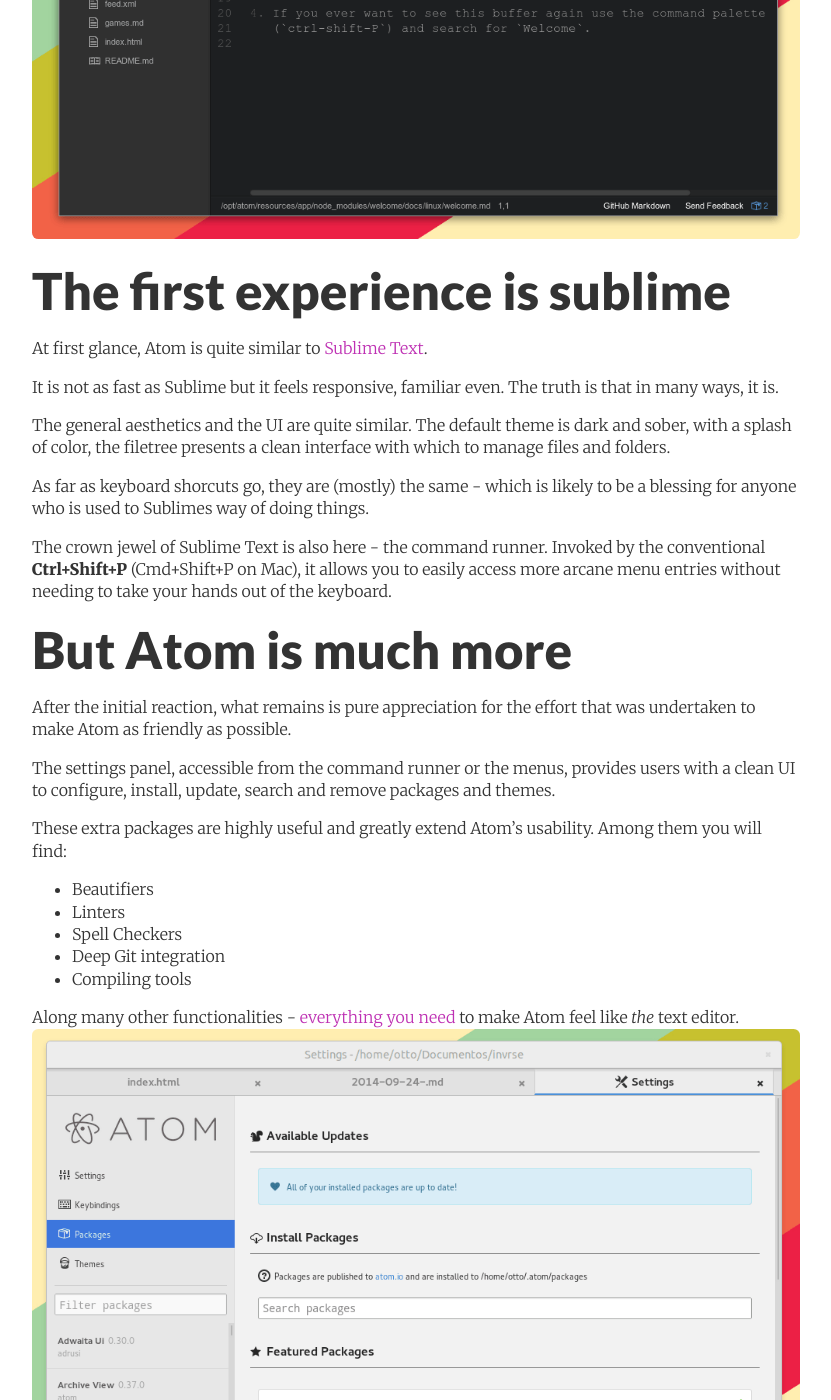
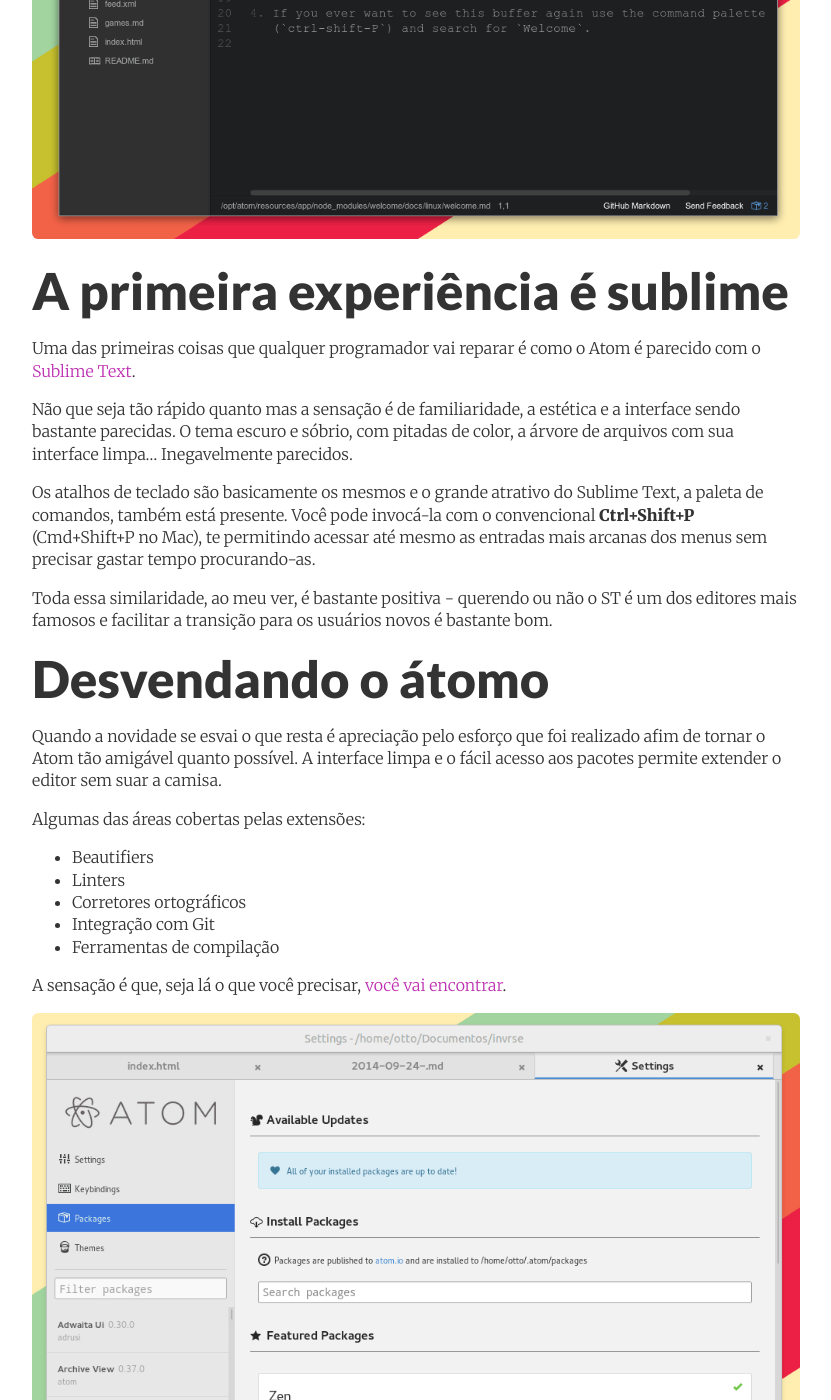
Before and after one commit to ThaisRobba/invrse-pt, a Jekyll site: the page built from _posts/2014-09-24-atom-review.md, in a window 1280 px wide and 1400 px high, scrolled down 807 px. Shown: the whole window, without its empty margins (224-1055 px from the left). Built offline with Jekyll 4.4.1, drawn with Linux system fonts in a browser that asks for light colours; nearby versions of some CDN libraries; comment, search, counter and statistics services are not loaded; some of the changed text lies outside the part shown.

Commit message:
post traduzido

```diff
--- a/_posts/2014-09-24-atom-review.md
+++ b/_posts/2014-09-24-atom-review.md
@@ -1,74 +1,73 @@
 ---
 layout:     post
-title:      Atom review - Learn to love the bomb
+title:      Atom - Aprenda a amar a bomba
 date:       2014-09-24 20:00:00
-permalink:  pt/review-editor-atom
+permalink:  review-editor-atom
 categories:
     - review
     - text editor
 comments:   true
-lang:       pt
 ---
-[Atom](https://atom.io/) is a free and open-source text-editor made by [Github](https://github.com/). It is highly modular, hackable and flexible - so if it doesn't fit your workflow out of the box, odds are that you can solve that by installing a few packages and changing a few configurations.
+
+<a href="http://atom.io/" target="_blank">Atom</a> é um editor de texto gratuito e open-source feito pelo pessoal da <a href="https://github.com/" target="_blank">Github</a>. Ele é altamente modular, 'hackeável' e flexível - então se ele não encaixar de imediato na sua produção, é bem fácil adequá-lo instalando algumas extensões e mudando algumas configurações.
 
 ![Basic Atom, after you start it]({{site.baseurl}}/assets/atom/basic.png)
 
 
-##The first experience is sublime
+##A primeira experiência é sublime
 
-At first glance, Atom is quite similar to [Sublime Text](http://www.sublimetext.com/).
+Uma das primeiras coisas que qualquer programador vai reparar é como o Atom é parecido com o <a href="http://www.sublimetext.com" target="_blank">Sublime Text</a>.
 
-It is not as fast as Sublime but it feels responsive, familiar even. The truth is that in many ways, it is.
+Não que seja tão rápido quanto mas a sensação é de familiaridade, a estética e a interface sendo bastante parecidas. O tema escuro e sóbrio, com pitadas de color, a árvore de arquivos com sua interface limpa... Inegavelmente parecidos.
 
-The general aesthetics and the UI are quite similar. The default theme is dark and sober, with a splash of color, the filetree presents a clean interface with which to manage files and folders.
+Os atalhos de teclado são basicamente os mesmos e o grande atrativo do Sublime Text, a paleta de comandos, também está presente. Você pode invocá-la com o convencional **Ctrl+Shift+P** (Cmd+Shift+P no Mac), te permitindo acessar até mesmo as entradas mais arcanas dos menus sem precisar gastar tempo procurando-as.
 
-As far as keyboard shorcuts go, they are (mostly) the same - which is likely to be a blessing for anyone who is used to Sublimes way of doing things.
+Toda essa similaridade, ao meu ver, é bastante positiva - querendo ou não o ST é um dos editores mais famosos e facilitar a transição para os usuários novos é bastante bom.
 
-The crown jewel of Sublime Text is also here - the command runner. Invoked by the conventional **Ctrl+Shift+P** (Cmd+Shift+P on Mac), it allows you to easily access more arcane menu entries without needing to take your hands out of the keyboard.
+##Desvendando o átomo
 
-##But Atom is much more
+Quando a novidade se esvai o que resta é apreciação pelo esforço que foi realizado afim de tornar o Atom tão amigável quanto possível. A interface limpa e o fácil acesso aos pacotes permite extender o editor sem suar a camisa.
 
-After the initial reaction, what remains is pure appreciation for the effort that was undertaken to make Atom as friendly as possible.
-
-The settings panel, accessible from the command runner or the menus, provides users with a clean UI to configure, install, update, search and remove packages and themes.
-
-These extra packages are highly useful and greatly extend Atom's usability. Among them you will find:
+Algumas das áreas cobertas pelas extensões:
 
 - Beautifiers
 - Linters
-- Spell Checkers
-- Deep Git integration
-- Compiling tools
+- Corretores ortográficos
+- Integração com Git
+- Ferramentas de compilação
 
-Along many other functionalities - [everything you need]({{site.baseurl}}/atom-recommended-packages) to make Atom feel like *the* text editor.
+A sensação é que, seja lá o que você precisar, [você vai encontrar]({{site.baseurl}}/atom-pacotes-recomendados).
+
 ![Atoms package manager]({{site.baseurl}}/assets/atom/package.png)
 
 
-##Splitting the atom
+##Dividindo o átomo
 
-The reason why Atom is so incredibly extensible is due to the architecture choices made by the folks at Github. It is coded in Coffeescript and runs on top of Atom-Shell - essentially a browser-view for native desktop applications.
+O motivo pelo qual o Atom é tão maleável é a escolha de arquitetura feita pelo pessoal da Github. Escrito em CoffeeScript, rodando em cima do Atom-Shell - essencialmente uma janela de browser para aplicativos nativos de desktop.
 
-You can freely open the developer tools - the same ones you have on Chrome/Chromium - and modify anything you see to your hearts content.
+O legal disso é que você consegue abrir as ferramentas de desenvolvedor - as mesmas que existem no Chrome - e modificar tudo e qualquer coisa no programa.
 
-Don't like the scroll bar? Change it. Not happy with the cursor color? Change it. All of this accessible by pressing **Ctrl+Shift+I** (Cmd+Shift+I on Mac).
+Não gostou da barra de scroll? Pode mudar. Não está feliz com a cor do cursor? Pode mudar também. Basta apertar **Ctrl+Shift+I** (Cmd+Shift+I no Mac).
 
-It might take a bit longer to perfect the tool for your liking but after you do so, anything else will feel wrong.
+Isso pode tomar um certo tempo mas a ferramenta ficará ao seu gosto!
 
 ![Atom after I customized it to my liking]({{site.baseurl}}/assets/atom/custom.png)
 
-##Collaborative & highly engaging
+##Colaborativo & engajado
 
-Perhaps the most beautiful thing about Atom is also the one that is most subtle. Github made the very smart choice of having packages be simple git repositories - this means that collaborating is extremely easy and has spurred great growth.
+Talvez uma das melhores ideias por trás do Atom seja também uma das mais simples. Github fez a escolha acertada de hospedar os pacotes como simples repositórios git - isso criou um solo fértil pra colaboração, gerando um crescimento impressionante.
 
-Heck, I've made [a little package](https://atom.io/packages/language-moonscript) myself - it just is that easy.
+É tão fácil que até eu <a href="https://atom.io/packages/language-moonscript" target="_blank">fiz um pacote</a>.
 
-Never underestimate the importance of a thriving community - it is by itself a positive feature on any piece of software.
+##Serve pra você?
 
-##Is it for you?
-I've used it to write Lua, Moonscript, Javascript, HTML, CSS and Markdown - it has performed admirably in all cases.
+Já usei o Atom pra escrever código em Lua, MoonScript, JavaScript, HTML, CSS e Markdown - até agora, ele se comportou muito bem.
 
-I'm fully aware that it isn't the best tool for  every job - for instance, it doesn't handle (yet) files bigger than 2mb and there are faster, better integrated alternatives for certain languages and use cases.
+É claro que ele não será a ferramenta ideal para todo trabalho - por exemplo, ele ainda não consegue abrir arquivos maiores de 2mb e existem alternativas melhores, mais integradas para certas línguas.
+
+Levando isso em conta, como ele é gratuito, não há mal algum em experimentar.
+Aproveita e compartilha o que você achou e que [pacotes você considera essenciais]({{site.baseurl}}/atom-recommended-packages)!
 
 With all of that in mind, there really is no harm in trying Atom out - it is free and open source and you just might love it.
 
-If you have tried it, feel free to share your configuration and what [packages you deem essential]({{site.baseurl}}/atom-recommended-packages). :)
+If you have tried it, feel free to share your configuration and what [packages you deem essential]({{site.baseurl}}/atom-pacotes-recomendados). :)
```
Also changed, not shown: _posts/2014-09-26-8-atom-packages-for-a-better-workflow.md (+1 -2 lines).
